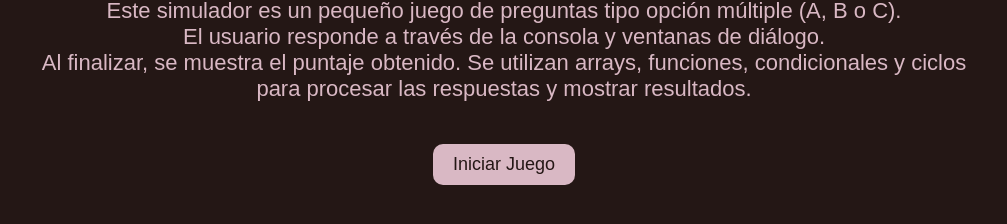
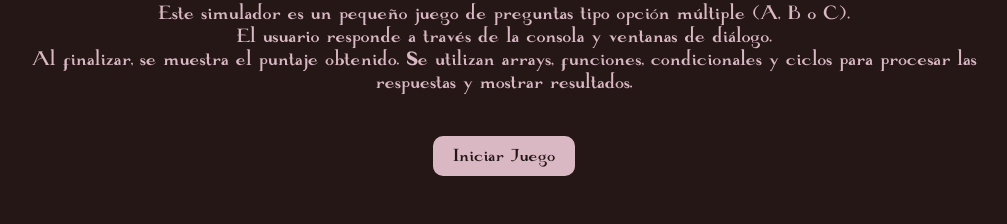
Before and after one commit to nicholas-delarosa/triviagame, a plain HTML site: page index.html in a window 1280 px wide. Shown: the part 338-562 px from the top of the page, without its empty margins (136-1143 px from the left). Drawn offline with Linux system fonts and the light colour scheme.

Commit message:
Se agregó una nueva fuente al texto

```diff
--- a/css/style.css
+++ b/css/style.css
@@ -1,3 +1,8 @@
+@font-face {
+    font-family: "trivia";
+    src: url(../fonts/majetto.ttf);
+}
+
 body {
     background-color: #241715;
     color: #D9B8C4;
@@ -5,6 +10,7 @@ body {
     text-align: center;
     margin: 0;
     padding: 0;
+    font-family: "trivia";
 }
 
 body div {
@@ -32,12 +38,13 @@ body p {
 button {
     margin-top: 20px;
     padding: 10px 20px;
-    font-size: 18px;
+    font-size: 20px;
     background-color: #D9B8C4;
     color: #241715;
     border: none;
     border-radius: 10px;
     cursor: pointer;
+    font-family: "trivia";
 }
 
 button:hover {
```
